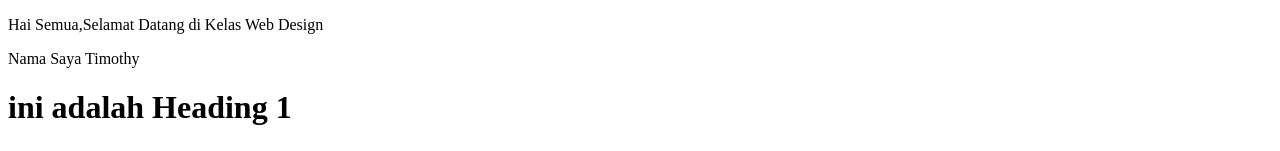
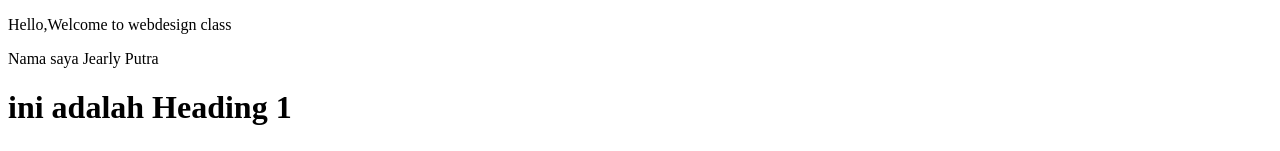
Before and after one commit to Jearlly/wd, a plain HTML site: page index.html in a window 1280 px wide. Shown: the top 151 px of the page. Drawn offline with Linux system fonts and the light colour scheme.

Commit message:
Update index.html

```diff
--- a/index.html
+++ b/index.html
@@ -4,8 +4,8 @@
         <title>Web Design Class</title>
     </head>
     <body>
-        <p>Hai Semua,Selamat Datang di Kelas Web Design</p>
-        <p>Nama Saya Timothy</p>
+        <p>Hello,Welcome to webdesign class</p>
+        <p>Nama saya Jearly Putra</p>
 
         <h1>ini adalah Heading 1</h1>
         <h2>ini adalah Heading 2</h2>
```
